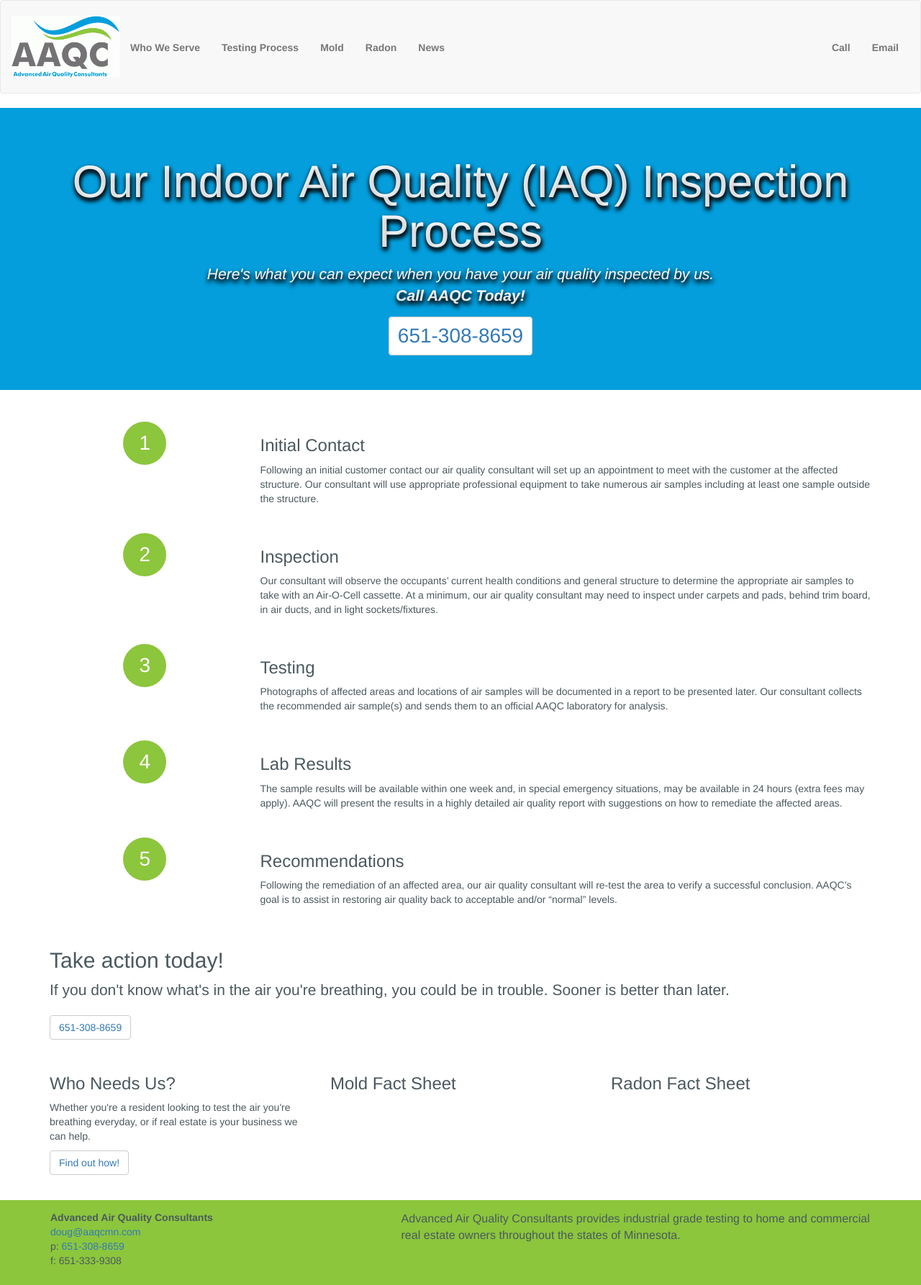
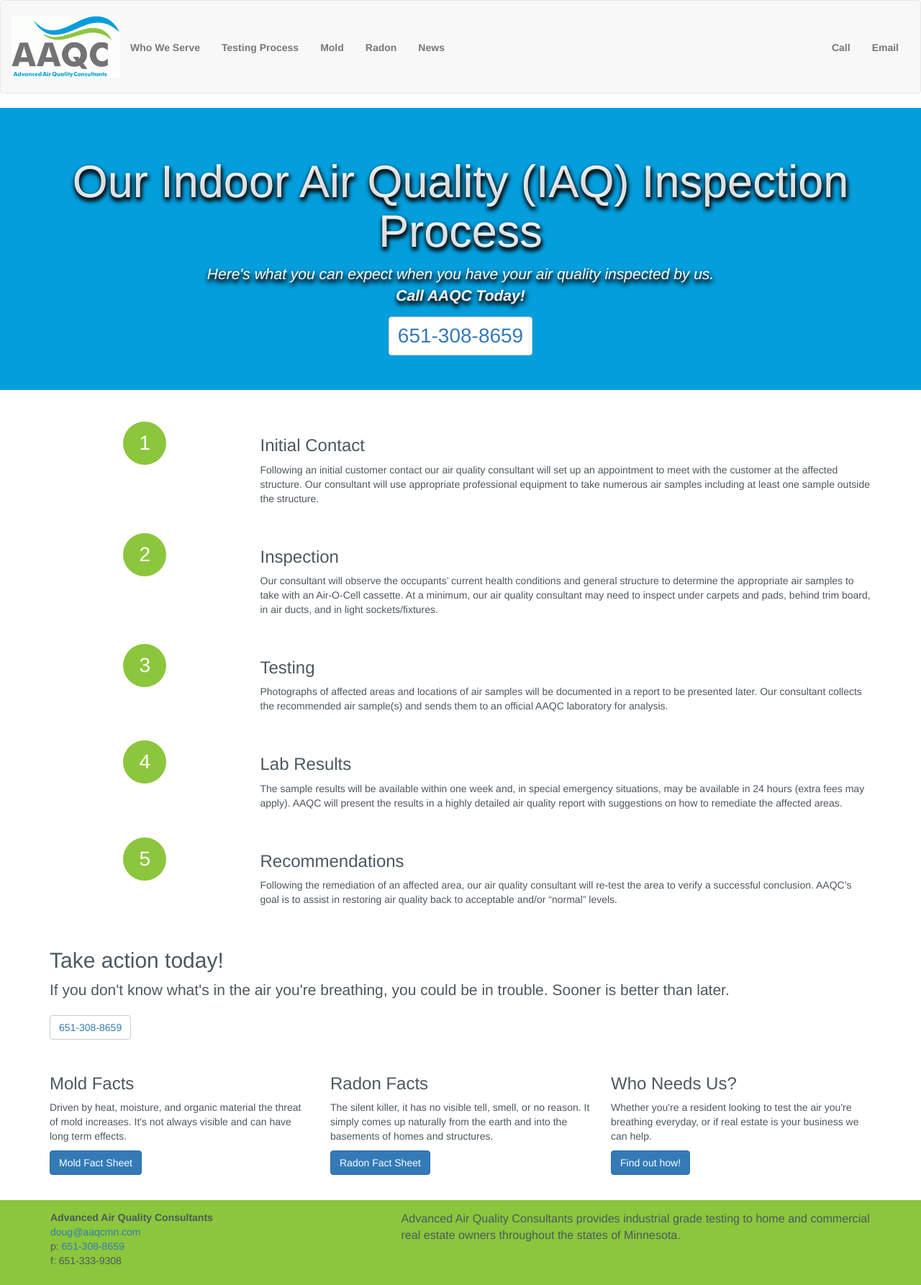
Before and after one commit to ryan258/aaqc, a Jekyll site: the page built from iaq-testing-process/index.html, in a window 1280 px wide. Shown: the whole page at 72% size. Built offline with Jekyll 4.4.1, drawn with Linux system fonts in a browser that asks for light colours; nearby versions of some CDN libraries.

Commit message:
/process updates

```diff
--- a/css/main.css
+++ b/css/main.css
@@ -17,6 +17,9 @@ body {
 h1 {
   /*font-size: 16px;*/
   color: #747274; }
+
+.btn-primary a {
+  color: #fff; }
 
 .jumbotron {
   background-color: #049EDC;
--- a/css/main.scss
+++ b/css/main.scss
@@ -29,6 +29,10 @@ body {
 h1 {
 	/*font-size: 16px;*/
 	color: $grey;
+}
+
+.btn-primary a {
+	color: #fff;
 }
 
 .jumbotron {
--- a/iaq-testing-process/index.html
+++ b/iaq-testing-process/index.html
@@ -83,17 +83,19 @@ meta: Here's what you can expect when you have your air quality inspected by us.
     </div>
     <div class="row">
       <div class="col-sm-4">
+        <h3>Mold Facts</h3>
+        <p>Driven by heat, moisture, and organic material the threat of mold increases. It's not always visible and can have long term effects.</p>
+        <button type="button" class="btn btn-primary"><a class="" href="{{baseurl.site}}/who">Mold Fact Sheet</a></button>
+      </div>
+      <div class="col-sm-4">
+        <h3>Radon Facts</h3>
+        <p>The silent killer, it has no visible tell, smell, or no reason. It simply comes up naturally from the earth and into the basements of homes and structures.</p>
+        <button type="button" class="btn btn-primary"><a class="" href="{{baseurl.site}}/radon">Radon Fact Sheet</a></button>
+      </div>
+      <div class="col-sm-4">
         <h3>Who Needs Us?</h3>
         <p>Whether you're a resident looking to test the air you're breathing everyday, or if real estate is your business we can help.</p>
-        <button type="button" class="btn btn-default"><a class="" href="{{baseurl.site}}/who">Find out how!</a></button>
-      </div>
-      <div class="col-sm-4">
-        <h3>Mold Fact Sheet</h3>
-        <p></p>
-      </div>
-      <div class="col-sm-4">
-        <h3>Radon Fact Sheet</h3>
-        <p></p>
+        <button type="button" class="btn btn-primary"><a class="" href="{{baseurl.site}}/mold">Find out how!</a></button>
       </div>
     </div>
   </div>
```
